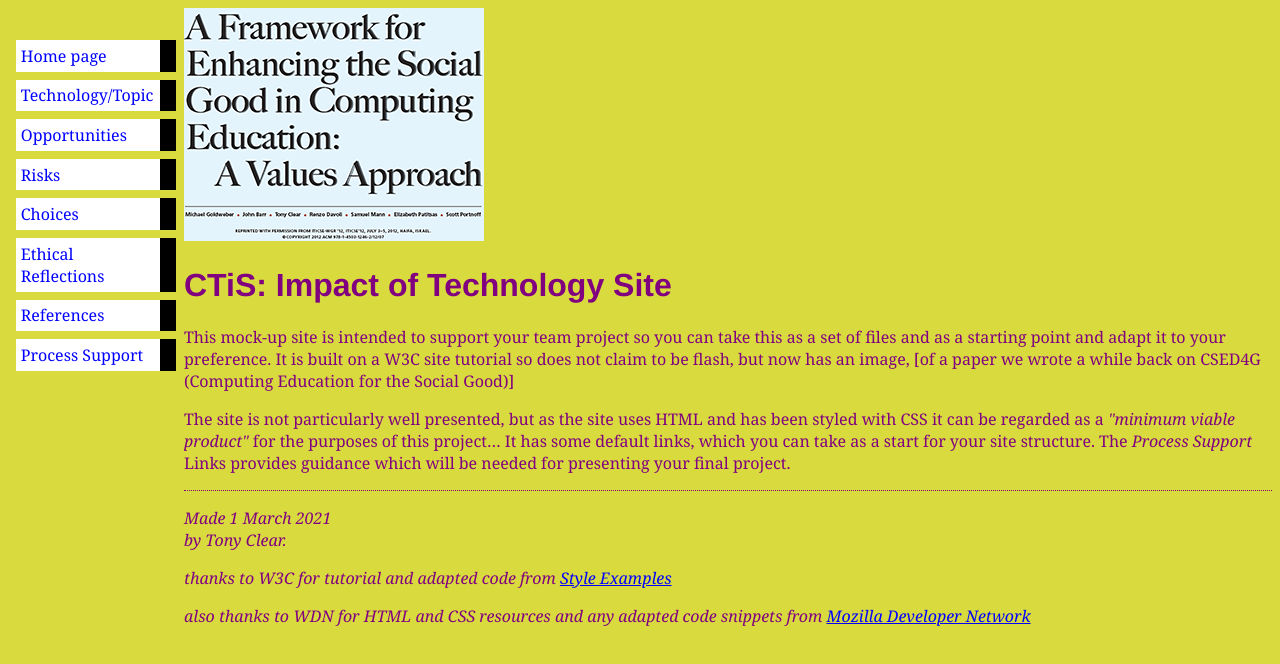
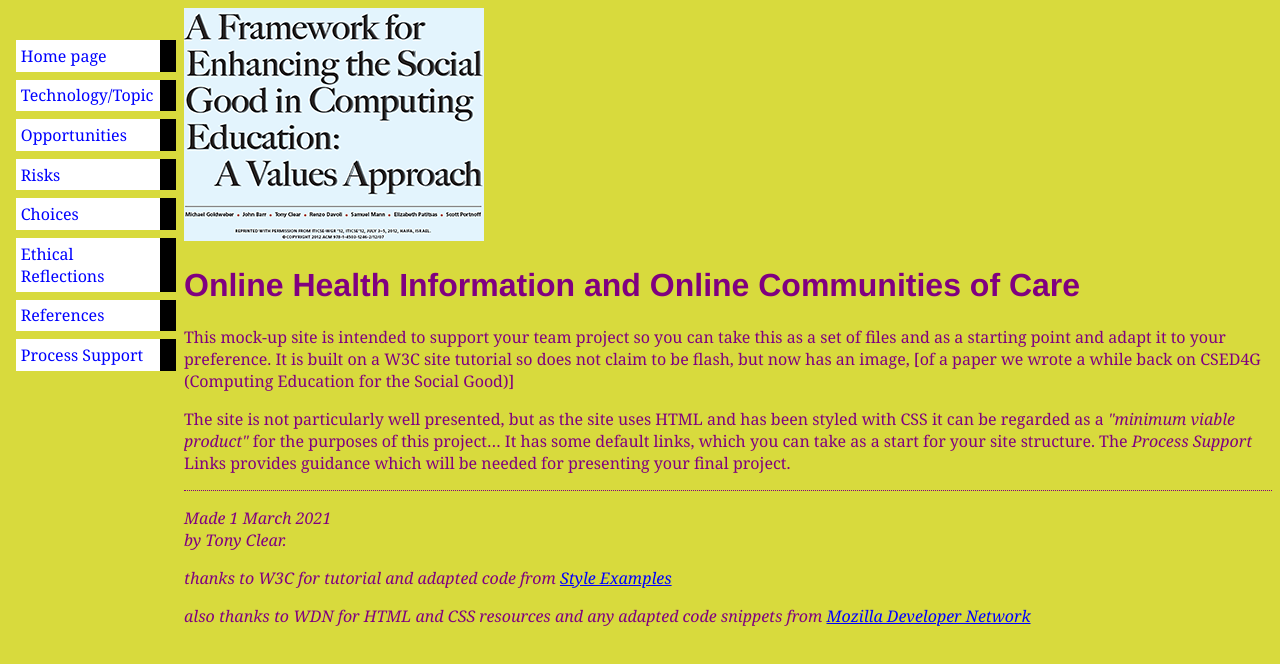
Before and after one commit to COMP501-Team-19/Assignment2, a plain HTML site: page index.html in a window 1280 px wide. Drawn offline with Linux system fonts and the light colour scheme.

Commit message:
Test edited header

```diff
--- a/index.html
+++ b/index.html
@@ -6,7 +6,7 @@
   </head>
 
 <body>
-<img src="images/csg4ed-small.png" alt="Enhancing Social Good in Computing"
+<img src="images/csg4ed-small.png" alt="Online Health Information and Online Communities of Care"
 <!-- Site navigation menu -->
 <ul class="navbar">
   <li><a href="index.html">Home page</a>
@@ -20,7 +20,7 @@
 </ul>
 
 <!-- Main content -->
-<h1>CTiS: Impact of Technology Site</h1>
+<h1>Online Health Information and Online Communities of Care</h1>
 
 
 </ul><p>This mock-up site is intended to support your team project so you can take this as a set of files and as a starting point and adapt it to your preference.
```
